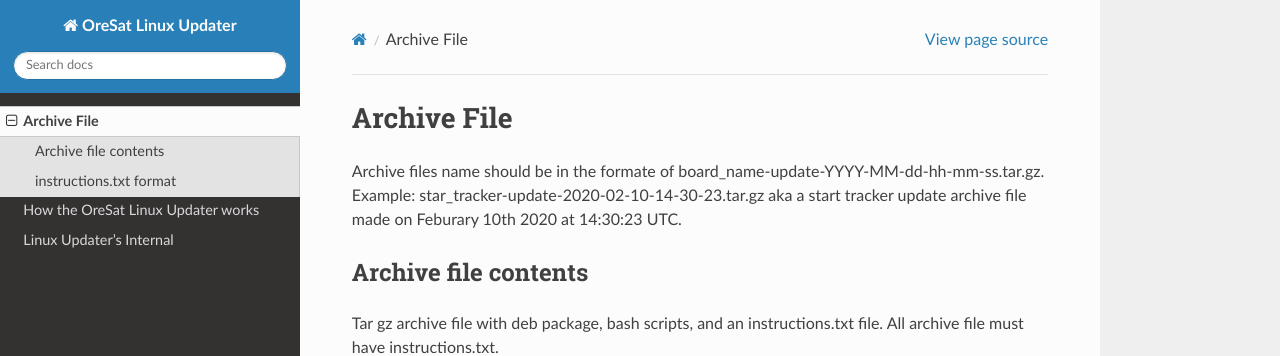
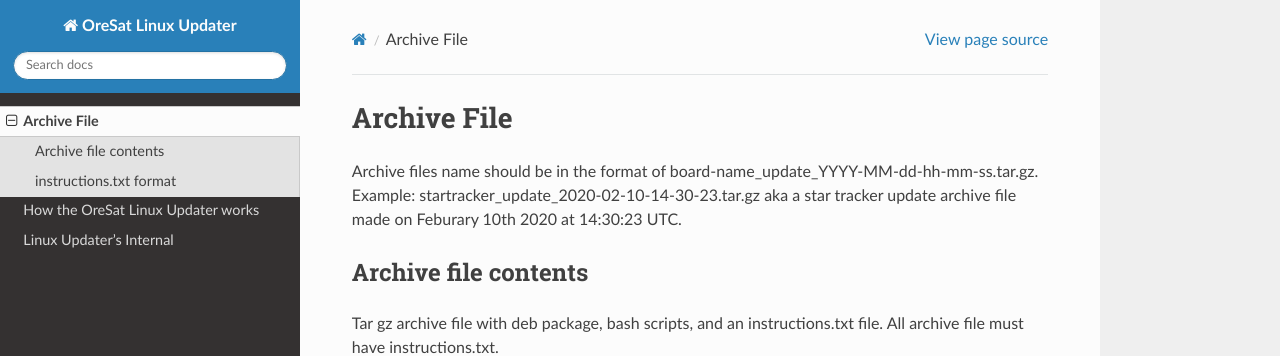
Before and after one commit to oresat/oresat-linux-updater, a Sphinx documentation site: the page built from docs/archive_file.rst, in a window 1280 px wide and 900 px high. Shown: the top 356 px of the window. Built offline with Sphinx 7.4.7 and the Read the Docs theme 2.0.0, drawn with Linux system fonts in a browser that asks for light colours.

Commit message:
fixed spelling mistakes in docs rst files

```diff
--- a/docs/archive_file.rst
+++ b/docs/archive_file.rst
@@ -1,8 +1,8 @@
 Archive File
 ============
-Archive files name should be in the formate of
-board_name-update-YYYY-MM-dd-hh-mm-ss.tar.gz. Example:
-star_tracker-update-2020-02-10-14-30-23.tar.gz aka a start tracker update
+Archive files name should be in the format of
+board-name_update_YYYY-MM-dd-hh-mm-ss.tar.gz. Example:
+startracker_update_2020-02-10-14-30-23.tar.gz aka a star tracker update
 archive file made on Feburary 10th 2020 at 14:30:23 UTC.
 
 Archive file contents
```
